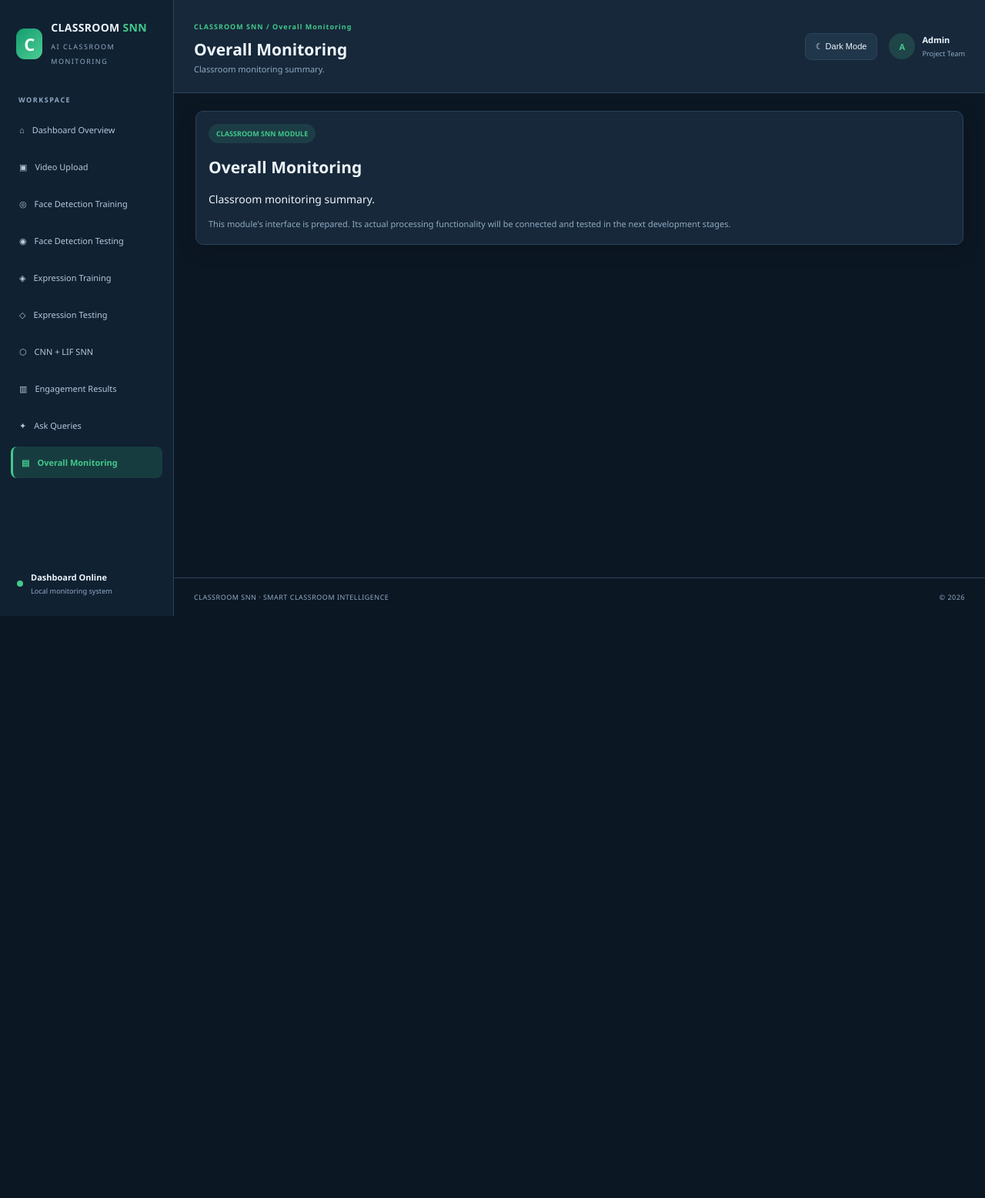
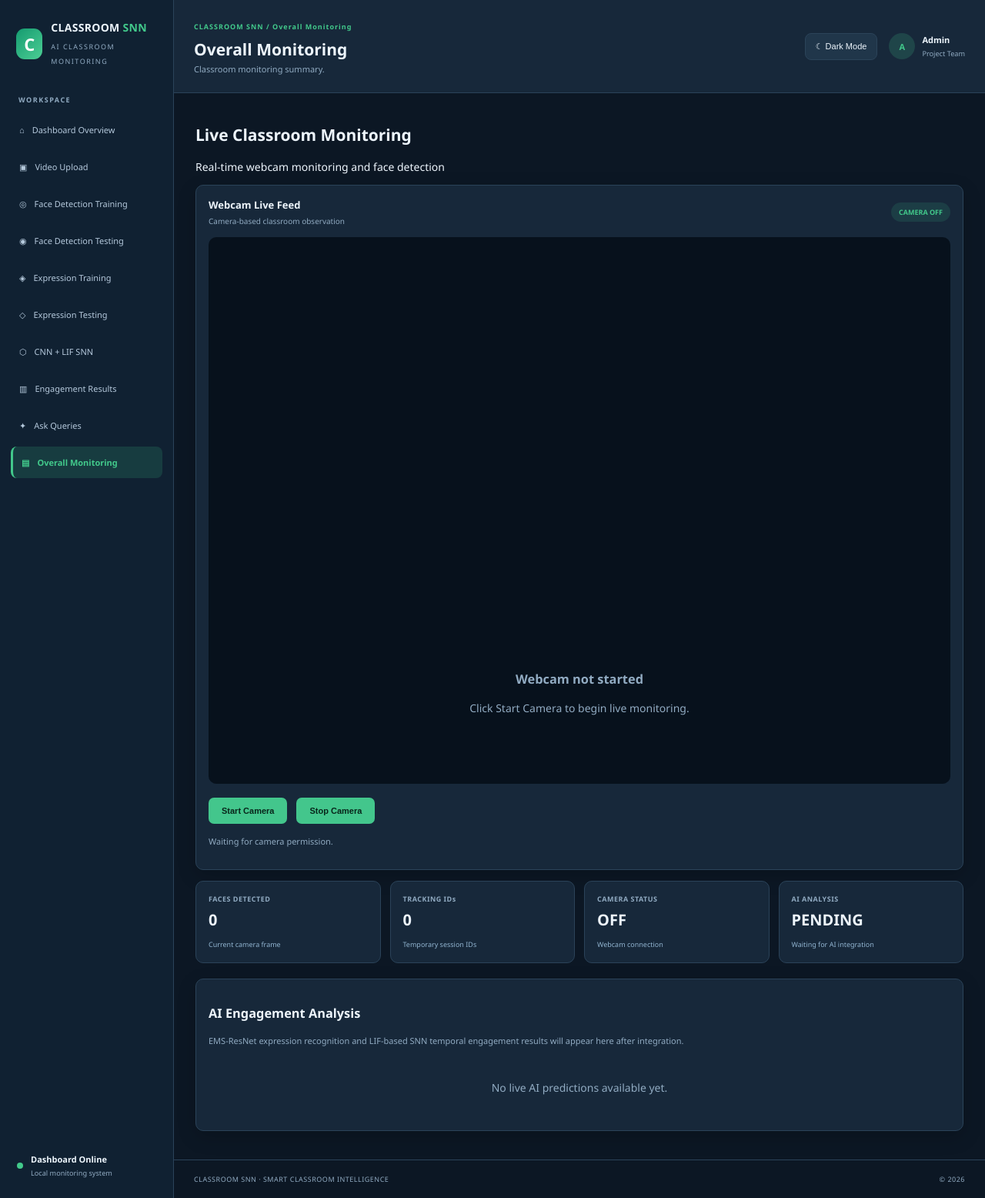
Before and after one commit to anjalidivi/classvision, a Flask app: page /page/monitoring in a window 1280 px wide. Shown: the whole page at 77% size. Before the commit the page ends 800 px from the top, so only its background shows below. Run offline with Flask 3, Linux system fonts and the light colour scheme; the visitor is signed in with stand-in values (Sample User, id 1).

Commit message:
feat: integrate webcam monitoring and face tracking

```diff
--- a/app.py
+++ b/app.py
@@ -738,6 +738,134 @@ with app.app_context():
     print("Database tables initialized successfully!")
 
 if __name__ == "__main__":
+        app.run(debug=True, use_reloader=False)
+
+# ==================================================
+# LIVE WEBCAM FACE DETECTION API
+# ==================================================
+
+import base64
+import cv2
+import numpy as np
+
+from flask import jsonify
+
+from src.shared_video_processor import (
+    create_face_detector,
+    process_frame
+)
+
+from src.face_tracker import FaceTracker
+
+
+# Temporary webcam session objects
+webcam_detector = None
+webcam_tracker = None
+
+
+@app.route("/api/webcam/detect", methods=["POST"])
+def webcam_detect():
+
+    global webcam_detector, webcam_tracker
+
+    try:
+        data = request.get_json(silent=True) or {}
+
+        image_data = data.get("image", "")
+
+        if "," not in image_data:
+            return jsonify({
+                "success": False,
+                "message": "Invalid webcam frame."
+            }), 400
+
+        # Decode browser image
+        encoded_image = image_data.split(",", 1)[1]
+
+        image_bytes = base64.b64decode(encoded_image)
+
+        image_array = np.frombuffer(
+            image_bytes,
+            dtype=np.uint8
+        )
+
+        frame = cv2.imdecode(
+            image_array,
+            cv2.IMREAD_COLOR
+        )
+
+        if frame is None:
+            return jsonify({
+                "success": False,
+                "message": "Unable to decode webcam frame."
+            }), 400
+
+        # Initialize detector and tracker once per active session
+        if webcam_detector is None:
+            webcam_detector = create_face_detector()
+
+        if webcam_tracker is None:
+            webcam_tracker = FaceTracker()
+
+        # MediaPipe face detection
+        detections = process_frame(
+            frame,
+            webcam_detector
+        )
+
+        # Assign temporary tracking IDs
+        tracked_faces = webcam_tracker.update(
+            detections
+        )
+
+        faces = []
+
+        for face in tracked_faces:
+
+            x, y, width, height = face["box"]
+
+            faces.append({
+                "student_id": face["student_id"],
+                "box": [
+                    int(x),
+                    int(y),
+                    int(width),
+                    int(height)
+                ]
+            })
+
+        return jsonify({
+            "success": True,
+            "face_count": len(faces),
+            "faces": faces
+        })
+
+    except Exception as error:
+
+        app.logger.exception("Webcam detection failed")
+
+        return jsonify({
+            "success": False,
+            "message": str(error)
+        }), 500
+
+
+@app.route("/api/webcam/stop", methods=["POST"])
+def webcam_stop():
+
+    global webcam_detector, webcam_tracker
+
+    if webcam_detector is not None:
+        webcam_detector.close()
+        webcam_detector = None
+
+    webcam_tracker = None
+
+    return jsonify({
+        "success": True,
+        "message": "Webcam AI session stopped."
+    })
+
 
     print("\n======================================")
     print("       CLASSROOM SNN DASHBOARD")
--- /dev/null
+++ b/static/js/webcam.js
@@ -0,0 +1,240 @@
+
+document.addEventListener("DOMContentLoaded", () => {
+    const video = document.getElementById("webcamVideo");
+
+    if (!video) return;
+
+    const startButton = document.getElementById("startCamera");
+    const stopButton = document.getElementById("stopCamera");
+    const status = document.getElementById("cameraStatus");
+    const message = document.getElementById("cameraMessage");
+    const placeholder = document.getElementById("cameraPlaceholder");
+
+    const faceCount = document.getElementById("liveFaceCount");
+    const trackingCount = document.getElementById("liveTrackingCount");
+    const cameraStatusValue = document.getElementById("liveCameraStatus");
+
+    let cameraStream = null;
+    let detectionTimer = null;
+    let processing = false;
+    let active = false;
+
+    // Canvas used to capture webcam frames.
+    const captureCanvas = document.createElement("canvas");
+    const captureContext = captureCanvas.getContext("2d");
+
+    // Canvas overlay used to draw face boxes.
+    const overlay = document.createElement("canvas");
+    overlay.style.position = "absolute";
+    overlay.style.pointerEvents = "none";
+
+    const videoContainer = video.parentElement;
+    videoContainer.style.position = "relative";
+    videoContainer.appendChild(overlay);
+
+    function resizeOverlay() {
+        if (!video.videoWidth || !video.clientWidth) return;
+
+        overlay.width = video.clientWidth;
+        overlay.height = video.clientHeight;
+
+        overlay.style.left = `${video.offsetLeft}px`;
+        overlay.style.top = `${video.offsetTop}px`;
+        overlay.style.width = `${video.clientWidth}px`;
+        overlay.style.height = `${video.clientHeight}px`;
+    }
+
+    function drawFaces(faces, frameWidth, frameHeight) {
+        resizeOverlay();
+
+        const context = overlay.getContext("2d");
+        context.clearRect(0, 0, overlay.width, overlay.height);
+
+        const scaleX = overlay.width / frameWidth;
+        const scaleY = overlay.height / frameHeight;
+
+        faces.forEach(face => {
+            const [x, y, width, height] = face.box;
+
+            const left = x * scaleX;
+            const top = y * scaleY;
+            const boxWidth = width * scaleX;
+            const boxHeight = height * scaleY;
+
+            context.strokeStyle = "#42c98b";
+            context.lineWidth = 2;
+            context.strokeRect(left, top, boxWidth, boxHeight);
+
+            context.fillStyle = "#42c98b";
+            context.font = "bold 13px Arial";
+
+            context.fillText(
+                face.student_id,
+                left,
+                Math.max(top - 7, 14)
+            );
+        });
+    }
+
+
+async function detectFrame() {
+    if (!active || processing || video.readyState < 2) return;
+
+    processing = true;
+
+    try {
+        const originalWidth = video.videoWidth;
+        const originalHeight = video.videoHeight;
+
+        const frameWidth = Math.min(originalWidth, 640);
+        const frameHeight = Math.round(
+            originalHeight * frameWidth / originalWidth
+        );
+
+        captureCanvas.width = frameWidth;
+        captureCanvas.height = frameHeight;
+
+        captureContext.drawImage(
+            video,
+            0,
+            0,
+            frameWidth,
+            frameHeight
+        );
+
+        const image = captureCanvas.toDataURL("image/jpeg", 0.65);
+
+        const response = await fetch("/api/webcam/detect", {
+            method: "POST",
+            headers: {
+                "Content-Type": "application/json"
+            },
+            body: JSON.stringify({ image })
+        });
+
+        const result = await response.json();
+
+        if (!response.ok || !result.success) {
+            throw new Error(result.message || "Detection failed.");
+        }
+
+        faceCount.textContent = result.face_count;
+        trackingCount.textContent = result.faces.length;
+
+        drawFaces(result.faces, frameWidth, frameHeight);
+
+        message.textContent = "Live face detection is running.";
+
+    } catch (error) {
+        console.error("Detection error:", error);
+        message.textContent = `AI processing error: ${error.message}`;
+    } finally {
+        processing = false;
+    }
+}
+
+async function startCamera() {
+    console.log("START CAMERA BUTTON CLICKED");
+
+    try {
+        if (active) return;
+
+        message.textContent = "Requesting webcam permission...";
+
+        cameraStream = await navigator.mediaDevices.getUserMedia({
+            video: {
+                width: { ideal: 1280 },
+                height: { ideal: 720 }
+            },
+            audio: false
+        });
+
+        video.srcObject = cameraStream;
+        await video.play();
+
+        active = true;
+
+        placeholder.style.display = "none";
+        video.style.display = "block";
+
+        status.textContent = "CAMERA LIVE";
+        cameraStatusValue.textContent = "ON";
+
+        startButton.disabled = true;
+        stopButton.disabled = false;
+
+        message.textContent = "Connecting to Flask face detection...";
+
+        detectFrame();
+
+        detectionTimer = setInterval(detectFrame, 500);
+
+    } catch (error) {
+        console.error("Camera error:", error);
+
+        message.textContent =
+            error.message || "Unable to start webcam.";
+
+        status.textContent = "CAMERA ERROR";
+        cameraStatusValue.textContent = "ERROR";
+
+        if (cameraStream) {
+            cameraStream.getTracks().forEach(track => track.stop());
+            cameraStream = null;
+        }
+    }
+}
+
+
+    async function stopCamera() {
+        active = false;
+
+        if (detectionTimer) {
+            clearInterval(detectionTimer);
+            detectionTimer = null;
+        }
+
+        if (cameraStream) {
+            cameraStream.getTracks().forEach(track => track.stop());
+            cameraStream = null;
+        }
+
+        video.srcObject = null;
+        video.style.display = "none";
+        placeholder.style.display = "block";
+
+        overlay.getContext("2d").clearRect(
+            0, 0, overlay.width, overlay.height
+        );
+
+        faceCount.textContent = "0";
+        trackingCount.textContent = "0";
+
+        status.textContent = "CAMERA OFF";
+        cameraStatusValue.textContent = "OFF";
+
+        startButton.disabled = false;
+        stopButton.disabled = true;
+
+        message.textContent = "Webcam stopped.";
+
+        try {
+            await fetch("/api/webcam/stop", {
+                method: "POST"
+            });
+        } catch (error) {
+            console.error("Unable to stop backend session:", error);
+        }
+    }
+
+    startButton.addEventListener("click", startCamera);
+    stopButton.addEventListener("click", stopCamera);
+
+    stopButton.disabled = true;
+
+    window.addEventListener("beforeunload", () => {
+        if (cameraStream) {
+            cameraStream.getTracks().forEach(track => track.stop());
+        }
+    });
+});
--- a/templates/dashboard.html
+++ b/templates/dashboard.html
@@ -510,7 +510,102 @@
 </div>
 
 
+
+{% elif active_page == "monitoring" %}
+
+<div class="section-heading">
+    <h2>Live Classroom Monitoring</h2>
+    <p>Real-time webcam monitoring and face detection</p>
+</div>
+
+<div class="panel">
+    <div class="panel-heading">
+        <div>
+            <h3>Webcam Live Feed</h3>
+            <p>Camera-based classroom observation</p>
+        </div>
+        <span class="status-tag" id="cameraStatus">CAMERA OFF</span>
+    </div>
+
+    <div style="background:#07111c; border-radius:10px; padding:10px;">
+        <video id="webcamVideo"
+               autoplay
+               muted
+               playsinline
+               style="width:100%; max-height:480px; object-fit:contain; display:block;">
+        </video>
+
+        <div id="cameraPlaceholder"
+             style="text-align:center; padding:65px 15px; color:#91abc2;">
+            <h3>Webcam not started</h3>
+            <p>Click Start Camera to begin live monitoring.</p>
+        </div>
+    </div>
+
+    <div style="display:flex; gap:12px; flex-wrap:wrap; margin-top:18px;">
+        <button type="button" class="primary-button" id="startCamera">
+            Start Camera
+        </button>
+
+        <button type="button" class="secondary-button" id="stopCamera">
+            Stop Camera
+        </button>
+    </div>
+
+    <p id="cameraMessage" class="muted" style="margin-top:14px;">
+        Waiting for camera permission.
+    </p>
+</div>
+
+<div class="stats-grid">
+    <div class="stat-card">
+        <div>
+            <span>FACES DETECTED</span>
+            <h2 id="liveFaceCount">0</h2>
+            <small>Current camera frame</small>
+        </div>
+    </div>
+
+    <div class="stat-card">
+        <div>
+            <span>TRACKING IDs</span>
+            <h2 id="liveTrackingCount">0</h2>
+            <small>Temporary session IDs</small>
+        </div>
+    </div>
+
+    <div class="stat-card">
+        <div>
+            <span>CAMERA STATUS</span>
+            <h2 id="liveCameraStatus">OFF</h2>
+            <small>Webcam connection</small>
+        </div>
+    </div>
+
+    <div class="stat-card">
+        <div>
+            <span>AI ANALYSIS</span>
+            <h2 id="liveAIStatus">PENDING</h2>
+            <small>Waiting for AI integration</small>
+        </div>
+    </div>
+</div>
+
+<div class="panel">
+    <h3>AI Engagement Analysis</h3>
+    <p class="muted">
+        EMS-ResNet expression recognition and LIF-based SNN
+        temporal engagement results will appear here after integration.
+    </p>
+    <div id="liveEngagementResults" class="empty-state">
+        No live AI predictions available yet.
+    </div>
+</div>
+
+<script src="{{ url_for('static', filename='js/webcam.js') }}"></script>
+
 {% else %}
+
 
 <div class="panel coming-panel">
 
```
